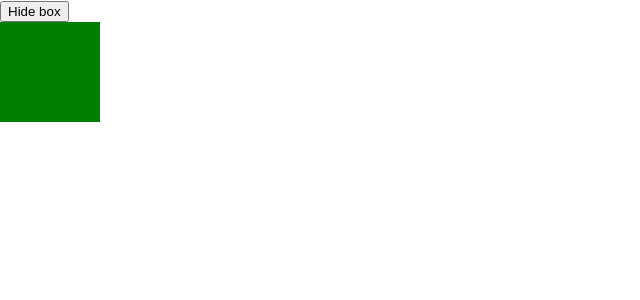
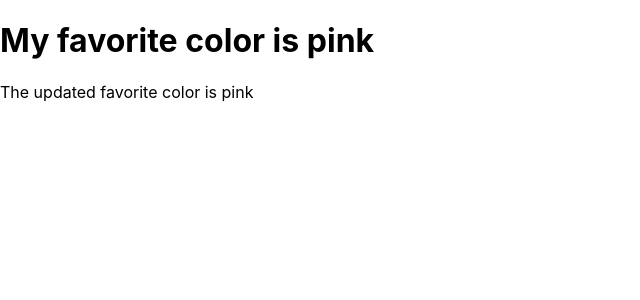
Before and after one commit to sahrghaneem/React, a React (Create React App) app in the folder my-app/: page / in a window 1280 px wide. Shown: the top 300 px of the page, without its empty margins (0-640 px from the left). Built offline with nearby package versions, Linux system fonts and the light colour scheme.

Commit message:
solve8.1

```diff
--- a/my-app/src/App.js
+++ b/my-app/src/App.js
@@ -7,11 +7,10 @@
 //  import Image from "./components/question4.2/img"
 //import Boxs from "./components/question6.1/boxs";
 //import Count from "./components/question7.1/7.1"
-import Hide from "./components/question7.2/hide"
-
+//import Hide from "./components/question7.2/hide"
+import Color from "./components/question8.1/8.1"
 function App() {
   return (
-
       // <Sahr/>
      // <Box1/>
     // <Quiz/>
@@ -22,7 +21,8 @@ function App() {
 // </div>
     // <Boxs/>
      //<Count/>
-     <Hide/>
+     //<Hide/>
+     <Color/>
   );
 }
 
--- /dev/null
+++ b/my-app/src/components/question8.1/8.1.js
@@ -0,0 +1,32 @@
+import React from 'react';
+
+
+class Color extends React.Component {
+    constructor(props) {
+      super(props);
+      this.state = {
+        favoriteColor:'black'
+      }
+    }
+
+    componentDidMount = () => {
+        setTimeout(() => {
+          this.setState({ favoriteColor: "pink" });
+        }, 1000);
+      };
+
+    componentDidUpdate =()=>{
+        document.querySelector("#changeColors").innerHTML=`The updated favorite color is ${this.state.favoriteColor}`
+
+      }
+
+    render() {
+        return (
+          <div>
+            <h1>My favorite color is {this.state.favoriteColor}</h1>
+            <div id='changeColors'></div>
+          </div>
+        );
+      }
+    }
+    export default Color;
```
